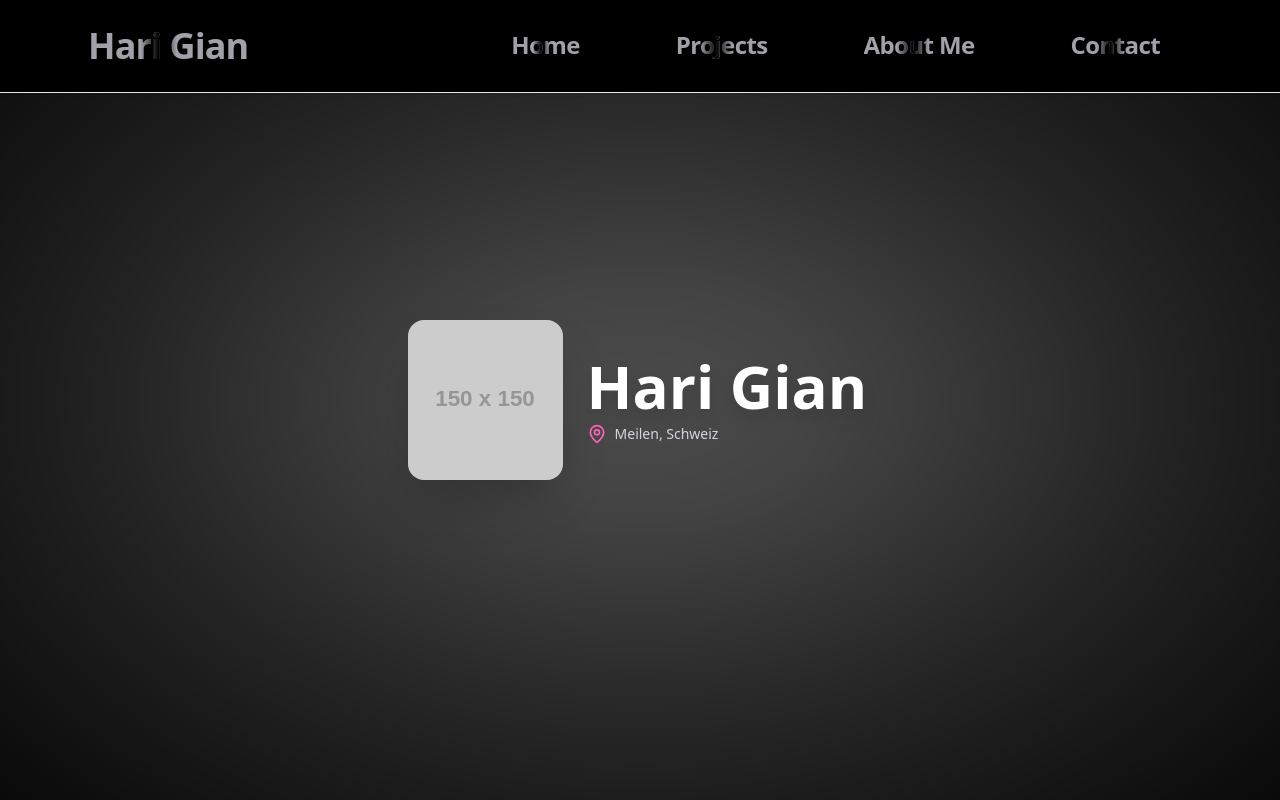
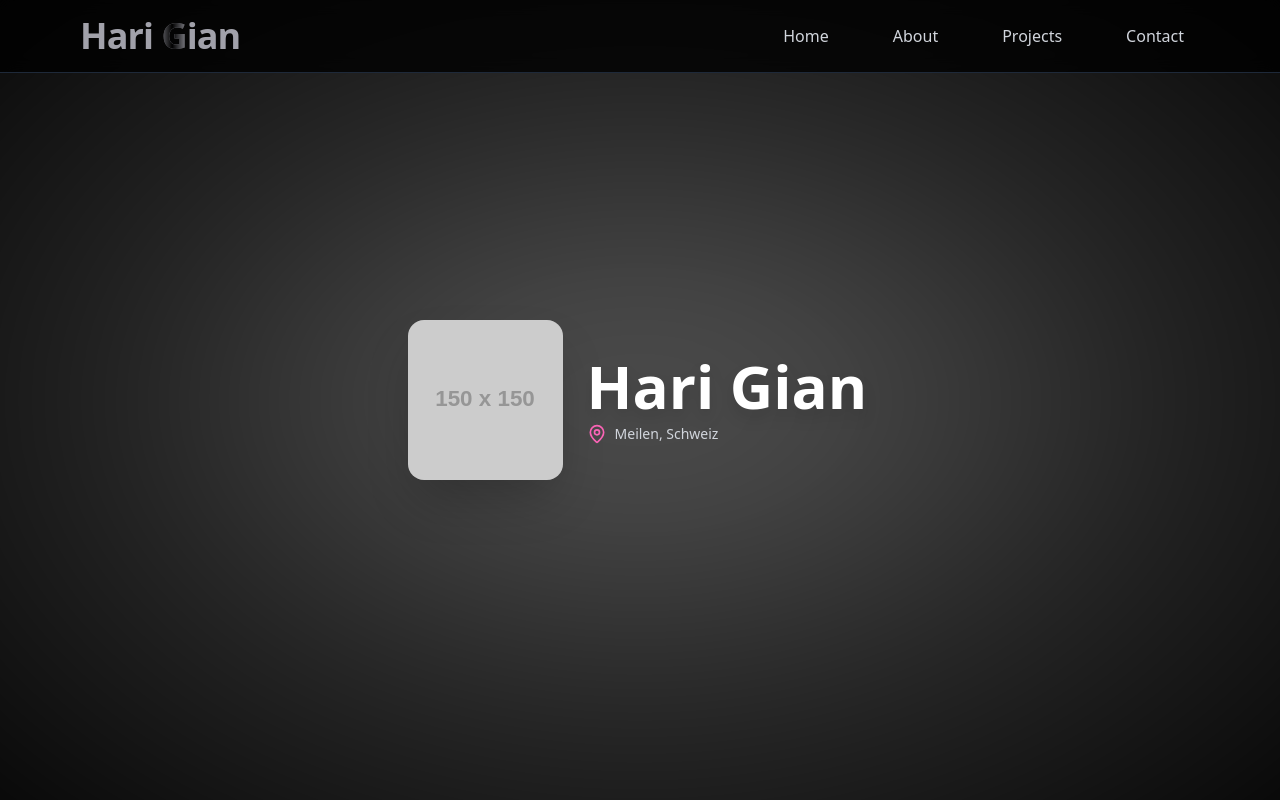
Before and after one commit to Hari-Gian/PortfolioWebseite, a Next.js app: page / in a window 1280 px wide. Shown: the top 800 px of the page. Built offline with nearby package versions, Linux system fonts and the light colour scheme.

Commit message:
header und layout verbessert

```diff
--- a/WebseiteKomponenten/aboutme.tsx
+++ b/WebseiteKomponenten/aboutme.tsx
@@ -1,7 +1,7 @@
 export default function Aboutme(){
     return (
         <div>
-
+            <h1> hi</h1>
         </div>
     )
 }
--- a/app/layout.tsx
+++ b/app/layout.tsx
@@ -7,6 +7,7 @@ import CutoutTextLoader from "../others/loadingscreen";
 import React from "react";
 import Home from "../WebseiteKomponenten/home";
 import Aboutme from "../WebseiteKomponenten/aboutme";
+import Projects from "../WebseiteKomponenten/projects";
 import Contact from "../WebseiteKomponenten/contact";
 import { cn } from "@/lib/utils";
 import { Glow } from "@/others/glow";
@@ -22,8 +23,8 @@ const geistMono = Geist_Mono({
 });
 
 export const metadata: Metadata = {
-  title: "Create Next App",
-  description: "Generated by create next app",
+  title: "Hari Gian - Portfolio",
+  description: "Full-stack developer portfolio showcasing projects and skills",
 };
 
 export default function RootLayout() {
@@ -36,24 +37,30 @@ export default function RootLayout() {
           "antialiased relative min-h-screen bg-black"
         )}
       >
-        {/* Glow Background */}
         <div className="pointer-events-none fixed inset-0 -z-10 overflow-hidden">
           <Glow variant="center" className="opacity-50 scale-125 blur-3xl" />
         </div>
 
-        {/* Page Content */}
         <div className="flex flex-col min-h-screen relative z-10">
-          <div className="flex-grow">
-            <div className="h-screen mb-12 bg-fixed bg-center bg-cover">
-              <Header />
-              <main>
-                <Home />
-                <Aboutme />
-              </main>
-            </div>
+          <Header />
 
-            <Contact />
-          </div>
+          <main className="flex-grow">
+            <section id="home" className="min-h-screen">
+              <Home />
+            </section>
+
+            <section id="about" className="min-h-screen">
+              <Aboutme />
+            </section>
+
+            <section id="projects" className="min-h-screen">
+
+            </section>
+
+            <section id="contact" className="min-h-screen">
+              <Contact />
+            </section>
+          </main>
 
           <Footer />
         </div>
--- a/components/header.tsx
+++ b/components/header.tsx
@@ -66,22 +66,19 @@ const Navbar = () => {
     };
 
     const navItems = [
-        { label: "Home", href: "#home", duration: 4, spread: 2 },
-        { label: "Projects", href: "#projects", duration: 4, spread: 2 },
-        { label: "About Me", href: "#aboutme", duration: 4, spread: 2 },
-        { label: "Contact", href: "#contact", duration: 4, spread: 2 },
+        { label: "Home", href: "#home" },
+        { label: "About", href: "#about" },
+        { label: "Projects", href: "#projects" },
+        { label: "Contact", href: "#contact" },
     ];
 
     return (
-        <nav className="fixed top-0 left-0 w-full z-10 bg-black border-b shadow-sm">
-            <div className="max-w-6xl mx-auto flex items-center justify-between p-6">
+        <nav className="fixed top-0 left-0 w-full z-50 bg-black/80 backdrop-blur-sm border-b border-gray-800">
+            <div className="max-w-6xl mx-auto flex items-center justify-between p-4">
                 {/* Logo */}
                 <a
-                    href="/"
-                    onClick={(e) => {
-                        e.preventDefault();
-                        window.location.href = "/";
-                    }}
+                    href="#home"
+                    className="hover:opacity-80 transition-opacity"
                 >
                     <TextShimmer duration={4} spread={2}>
                         Hari Gian
@@ -89,27 +86,25 @@ const Navbar = () => {
                 </a>
 
                 {/* Mobile toggle */}
-                <button onClick={handleNav} className="sm:hidden p-2 z-20">
+                <button
+                    onClick={handleNav}
+                    className="sm:hidden p-2 z-20 text-white hover:text-pink-400 transition-colors"
+                >
                     <div className={`w-6 h-0.5 mb-1 bg-current transition-all ${nav ? "rotate-45 translate-y-1.5" : ""}`} />
                     <div className={`w-6 h-0.5 mb-1 bg-current transition-all ${nav ? "opacity-0" : ""}`} />
                     <div className={`w-6 h-0.5 bg-current transition-all ${nav ? "-rotate-45 -translate-y-1.5" : ""}`} />
                 </button>
 
                 {/* Desktop Navigation */}
-                <ul className="hidden sm:flex space-x-8 text-white">
-                    {navItems.map(({ label, href, duration, spread }) => (
-                        <li key={label} className="px-2">
-                            <Link href={href}>
-                                <span className="inline-block px-6 py-2 rounded-full hover:bg-gray-300 hover:text-white transition-all duration-300 ease-in-out">
-                                    <TextShimmer
-                                        duration={duration}
-                                        spread={spread}
-                                        className="text-[1.5rem] font-bold"
-                                    >
-                                        {label}
-                                    </TextShimmer>
-                                </span>
-                            </Link>
+                <ul className="hidden sm:flex space-x-8">
+                    {navItems.map(({ label, href }) => (
+                        <li key={label}>
+                            <a
+                                href={href}
+                                className="text-gray-300 hover:text-pink-400 transition-colors px-4 py-2 rounded-full hover:bg-gray-800/50"
+                            >
+                                {label}
+                            </a>
                         </li>
                     ))}
                 </ul>
@@ -117,20 +112,19 @@ const Navbar = () => {
 
             {/* Mobile Menu */}
             <div
-                className={`sm:hidden fixed inset-0 bg-gray-50/95 backdrop-blur-sm flex items-center justify-center transition-all duration-300 ${nav ? "opacity-100 z-10" : "opacity-0 -z-10"}`}
+                className={`sm:hidden fixed inset-0 bg-black/95 backdrop-blur-sm flex items-center justify-center transition-all duration-300 ${
+                    nav ? "opacity-100 z-40" : "opacity-0 -z-10"
+                }`}
             >
                 <ul className="text-center space-y-12">
-                    {navItems.map(({ label, href, duration, spread }) => (
-                        <li key={label} onClick={handleNav} className="hover:text-purple-500 transition-colors py-3">
-                            <Link href={href}>
-                                <TextShimmer
-                                    duration={duration}
-                                    spread={spread}
-                                    className="text-5xl font-medium"
-                                >
-                                    {label}
-                                </TextShimmer>
-                            </Link>
+                    {navItems.map(({ label, href }) => (
+                        <li key={label} onClick={handleNav}>
+                            <a
+                                href={href}
+                                className="text-4xl text-gray-300 hover:text-pink-400 transition-colors"
+                            >
+                                {label}
+                            </a>
                         </li>
                     ))}
                 </ul>
```
